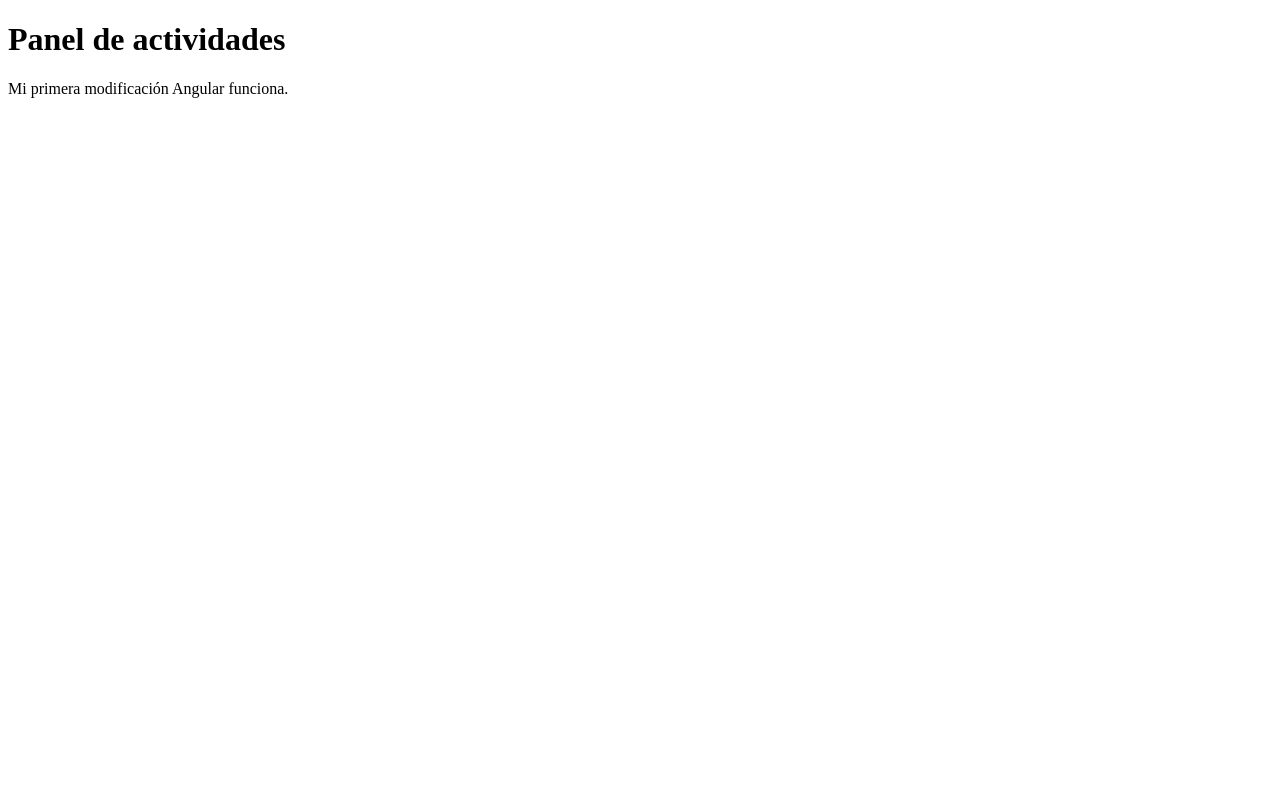
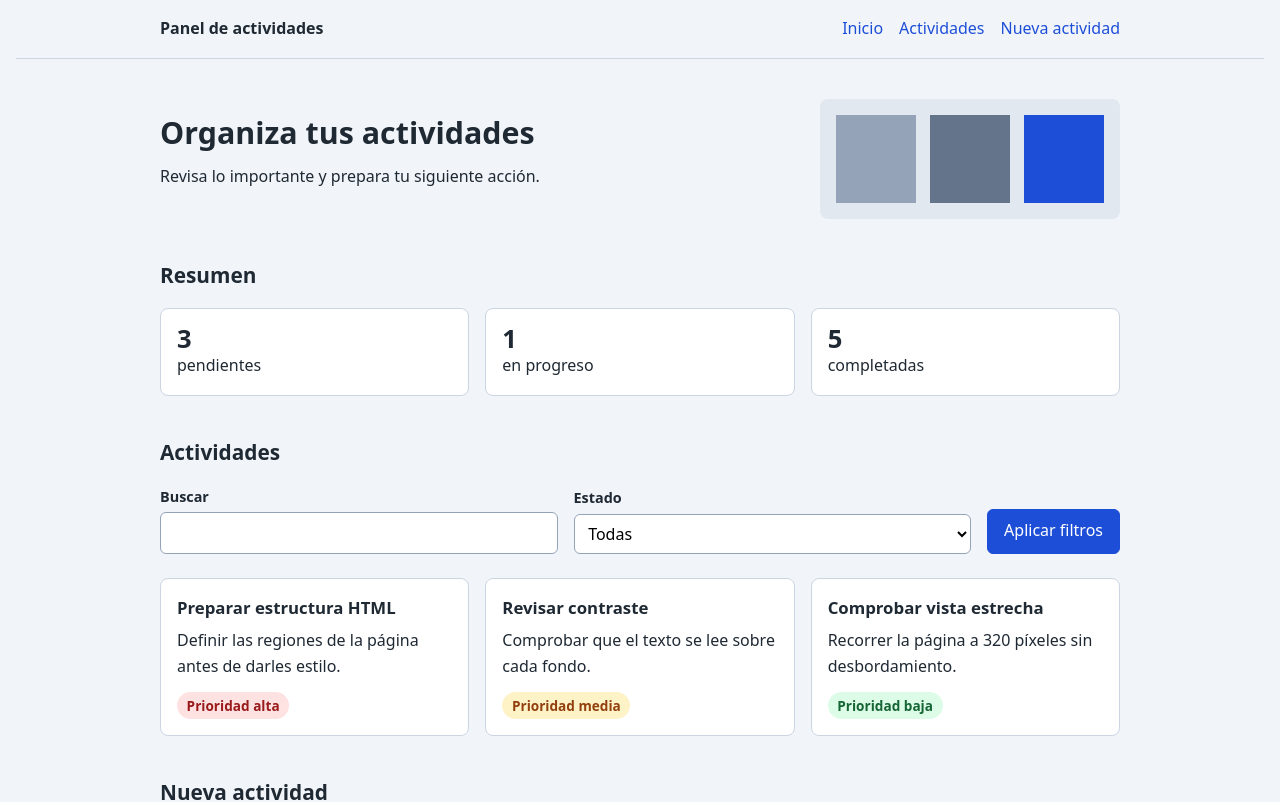
Before and after one commit to Anny-Michelle/curso_angular_, an Angular app in the folder curso_angular/panel-actividades/: page / in a window 1280 px wide. Shown: the top 802 px of the page. Built offline with nearby package versions, Linux system fonts and the light colour scheme.

Commit message:
modulo-1: panel de actividades maquetado

```diff
--- a/curso_angular/panel-actividades/src/app/app.html
+++ b/curso_angular/panel-actividades/src/app/app.html
@@ -1,6 +1,111 @@
-<main>
-  <h1>Panel de actividades</h1>
-  <p>Mi primera modificación Angular funciona.</p>
+<a class="salto-contenido" href="#contenido">Saltar al contenido</a>
+
+<header class="cabecera">
+  <div class="contenedor cabecera__contenido">
+    <p class="marca">Panel de actividades</p>
+    <nav aria-label="Principal">
+      <ul class="menu">
+        <li><a href="#contenido">Inicio</a></li>
+        <li><a href="#actividades">Actividades</a></li>
+        <li><a href="#nueva">Nueva actividad</a></li>
+      </ul>
+    </nav>
+  </div>
+</header>
+
+<main id="contenido" class="contenedor">
+  <section class="presentacion" aria-labelledby="titulo-presentacion">
+    <div class="presentacion__texto">
+      <h1 id="titulo-presentacion">Organiza tus actividades</h1>
+      <p>Revisa lo importante y prepara tu siguiente acción.</p>
+    </div>
+    <img
+      class="ilustracion"
+      src="assets/panel_ejemplo.svg"
+      alt="Tres columnas que representan las actividades agrupadas por estado"
+      width="300"
+      height="120"
+    />
+  </section>
+
+  <section aria-labelledby="titulo-resumen">
+    <h2 id="titulo-resumen">Resumen</h2>
+    <ul class="metricas">
+      <li class="metrica"><strong>3</strong> pendientes</li>
+      <li class="metrica"><strong>1</strong> en progreso</li>
+      <li class="metrica"><strong>5</strong> completadas</li>
+    </ul>
+  </section>
+
+  <section id="actividades" aria-labelledby="titulo-actividades">
+    <h2 id="titulo-actividades">Actividades</h2>
+    <form class="filtros">
+      <div class="campo">
+        <label for="buscar">Buscar</label>
+        <input type="search" id="buscar" name="buscar" />
+      </div>
+      <div class="campo">
+        <label for="estado">Estado</label>
+        <select id="estado" name="estado">
+          <option value="todas">Todas</option>
+          <option value="pendiente">Pendientes</option>
+          <option value="en-progreso">En progreso</option>
+          <option value="completada">Completadas</option>
+        </select>
+      </div>
+      <button type="button" class="boton">Aplicar filtros</button>
+    </form>
+
+    <ul class="lista">
+      <li>
+        <article class="tarjeta">
+          <h3>Preparar estructura HTML</h3>
+          <p>Definir las regiones de la página antes de darles estilo.</p>
+          <p class="prioridad prioridad-alta">Prioridad alta</p>
+        </article>
+      </li>
+      <li>
+        <article class="tarjeta">
+          <h3>Revisar contraste</h3>
+          <p>Comprobar que el texto se lee sobre cada fondo.</p>
+          <p class="prioridad prioridad-media">Prioridad media</p>
+        </article>
+      </li>
+      <li>
+        <article class="tarjeta">
+          <h3>Comprobar vista estrecha</h3>
+          <p>Recorrer la página a 320 píxeles sin desbordamiento.</p>
+          <p class="prioridad prioridad-baja">Prioridad baja</p>
+        </article>
+      </li>
+    </ul>
+  </section>
+
+  <section id="nueva" aria-labelledby="titulo-nueva">
+    <h2 id="titulo-nueva">Nueva actividad</h2>
+    <p class="aviso">Los filtros y el guardado todavía no cambian nada: eso llega en el módulo 8.</p>
+    <form class="formulario">
+      <div class="campo">
+        <label for="titulo">Título</label>
+        <input type="text" id="titulo" name="titulo" />
+      </div>
+      <div class="campo">
+        <label for="prioridad">Prioridad</label>
+        <select id="prioridad" name="prioridad">
+          <option value="alta">Alta</option>
+          <option value="media">Media</option>
+          <option value="baja">Baja</option>
+        </select>
+      </div>
+      <button type="button" class="boton">Guardar borrador</button>
+    </form>
+  </section>
 </main>
 
+<footer class="pie">
+  <div class="contenedor">
+    <p>Práctica local de HTML y CSS.</p>
+  </div>
+</footer>
+
 <router-outlet />
--- a/curso_angular/panel-actividades/src/styles.css
+++ b/curso_angular/panel-actividades/src/styles.css
@@ -1 +1,255 @@
-/* You can add global styles to this file, and also import other style files */
+*,
+*::before,
+*::after {
+	box-sizing: border-box;
+}
+
+:root {
+	font-family: system-ui, -apple-system, "Segoe UI", sans-serif;
+	color: #1f2933;
+	background: #f1f5f9;
+	line-height: 1.6;
+}
+
+body {
+	margin: 0;
+	padding: 0 1rem 3rem;
+	background: #f1f5f9;
+}
+
+a {
+	color: #1d4ed8;
+}
+
+button,
+input,
+select {
+	font: inherit;
+	max-width: 100%;
+}
+
+.contenedor {
+	width: min(100%, 60rem);
+	margin-inline: auto;
+}
+
+h1,
+h2,
+h3,
+p {
+	margin-block: 0 0.8rem;
+}
+
+h1 {
+	font-size: 1.9rem;
+	line-height: 1.2;
+}
+
+h2 {
+	margin-block: 2.5rem 1rem;
+	font-size: 1.3rem;
+}
+
+h3 {
+	margin-block-end: 0.4rem;
+	font-size: 1.05rem;
+}
+
+.salto-contenido {
+	position: absolute;
+	top: 0;
+	left: -9999px;
+	z-index: 10;
+	padding: 0.6rem 1rem;
+	border: 2px solid #1d4ed8;
+	border-radius: 0 0 6px 0;
+	background: #fff;
+}
+
+.salto-contenido:focus {
+	left: 0;
+}
+
+.cabecera {
+	padding-block: 1rem;
+	border-bottom: 1px solid #cbd5e1;
+}
+
+.cabecera__contenido,
+.menu,
+.presentacion,
+.filtros,
+.formulario {
+	display: flex;
+	flex-wrap: wrap;
+	align-items: center;
+	gap: 1rem;
+}
+
+.cabecera__contenido {
+	justify-content: space-between;
+	gap: 0.75rem 1.5rem;
+}
+
+.marca {
+	margin: 0;
+	font-weight: 700;
+}
+
+.menu,
+.lista,
+.metricas {
+	margin: 0;
+	padding: 0;
+	list-style: none;
+}
+
+.menu {
+	gap: 1rem;
+}
+
+.menu a {
+	text-decoration: none;
+}
+
+.menu a:hover {
+	text-decoration: underline;
+}
+
+.presentacion {
+	justify-content: space-between;
+	gap: 1.5rem;
+	margin-block: 2.5rem;
+}
+
+.presentacion__texto {
+	min-width: 0;
+}
+
+.ilustracion {
+	display: block;
+	width: min(100%, 300px);
+	height: auto;
+	border-radius: 8px;
+}
+
+.metricas,
+.lista {
+	display: grid;
+	grid-template-columns: minmax(0, 1fr);
+	gap: 1rem;
+}
+
+.metrica,
+.tarjeta {
+	min-width: 0;
+	padding: 1rem;
+	border: 1px solid #cbd5e1;
+	border-radius: 8px;
+	background: #fff;
+}
+
+.metrica strong {
+	display: block;
+	font-size: 1.6rem;
+	line-height: 1.1;
+}
+
+.tarjeta h3,
+.tarjeta p {
+	overflow-wrap: anywhere;
+}
+
+.prioridad {
+	display: inline-block;
+	margin: 0;
+	padding: 0.15rem 0.6rem;
+	border-radius: 999px;
+	font-size: 0.85rem;
+	font-weight: 600;
+}
+
+.prioridad-alta {
+	color: #991b1b;
+	background: #fee2e2;
+}
+
+.prioridad-media {
+	color: #92400e;
+	background: #fef3c7;
+}
+
+.prioridad-baja {
+	color: #166534;
+	background: #dcfce7;
+}
+
+.filtros,
+.formulario {
+	align-items: end;
+	margin-block-end: 1.5rem;
+}
+
+.campo {
+	display: flex;
+	flex: 1 1 12rem;
+	min-width: 0;
+	flex-direction: column;
+	gap: 0.25rem;
+}
+
+.campo label {
+	font-size: 0.9rem;
+	font-weight: 600;
+}
+
+.campo input,
+.campo select {
+	width: 100%;
+	padding: 0.45rem 0.6rem;
+	border: 1px solid #94a3b8;
+	border-radius: 6px;
+	background: #fff;
+}
+
+.boton {
+	padding: 0.55rem 1rem;
+	border: 1px solid #1d4ed8;
+	border-radius: 6px;
+	color: #fff;
+	background: #1d4ed8;
+	cursor: pointer;
+}
+
+.boton:hover {
+	background: #1e40af;
+}
+
+.aviso {
+	padding: 0.7rem 0.9rem;
+	border-left: 4px solid #0369a1;
+	border-radius: 0 6px 6px 0;
+	background: #e0f2fe;
+}
+
+.pie {
+	margin-top: 3rem;
+	padding-top: 1rem;
+	border-top: 1px solid #cbd5e1;
+	color: #52606d;
+}
+
+a:focus-visible,
+button:focus-visible,
+input:focus-visible,
+select:focus-visible {
+	outline: 3px solid #b45309;
+	outline-offset: 2px;
+}
+
+@media (min-width: 40rem) {
+	.metricas,
+	.lista {
+		grid-template-columns: repeat(3, minmax(0, 1fr));
+	}
+}
```
Also changed, not shown: curso_angular/panel-actividades/public/assets/panel_ejemplo.svg (added).
